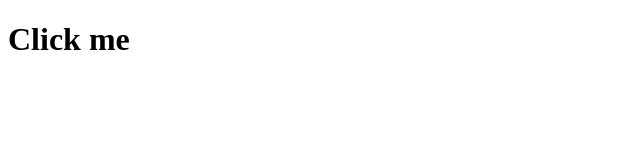
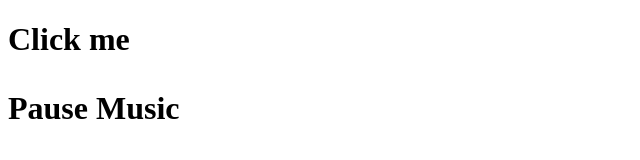
Before and after one commit to rwealleans20/audioplayer, a plain HTML site: page index.html in a window 1280 px wide. Both pictures are taken after a click on the element "Click me". Shown: the whole page, without its empty margins (0-640 px from the left). Drawn offline with nearby package versions, Linux system fonts and the light colour scheme.

Commit message:
Add files via upload

```diff
--- a/index.html
+++ b/index.html
@@ -10,6 +10,6 @@
     <script src="main.js"></script>
 </head>
 <body>
-    <h1 onclick="onClick()">Click me</h1>
+    <h1 onclick="onClickPlay()">Click me</h1>
 </body>
 </html>
--- a/main.js
+++ b/main.js
@@ -9,6 +9,13 @@ var music = [{
         } ]
 }];
 
-function onClick(){
-    alert("Hello");
+var audioPyscho = new Audio('sound/pyscho.mp3');
+
+function onClickPlay(){
+    audioPyscho.play();
+    $("h1").append(`<p onclick="onClickPause()">Pause Music</p>`);
 }
+
+function onClickPause(){
+    this.audioPyscho.pause();
+}
```
Also changed, not shown: 2 other files.
